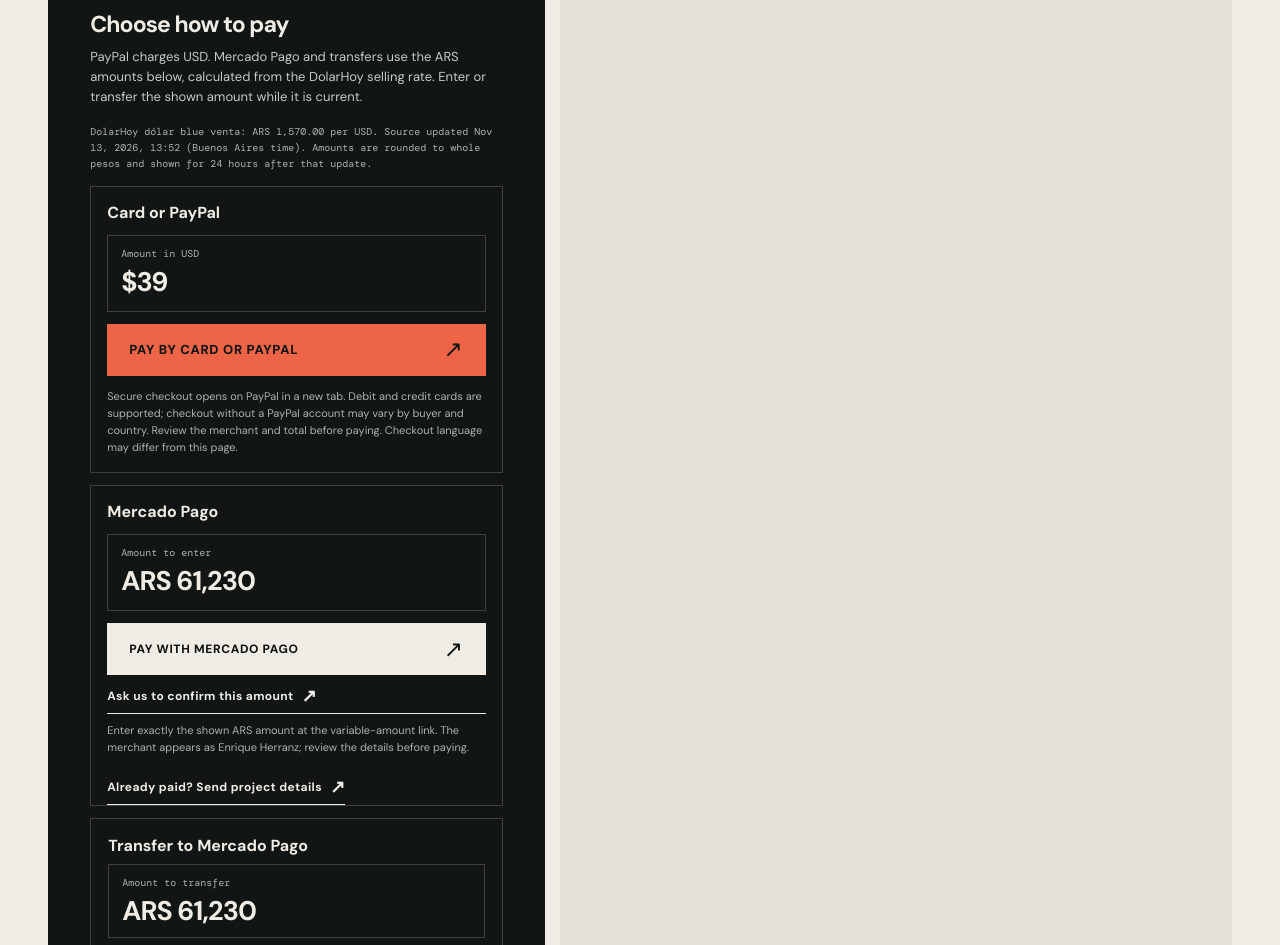
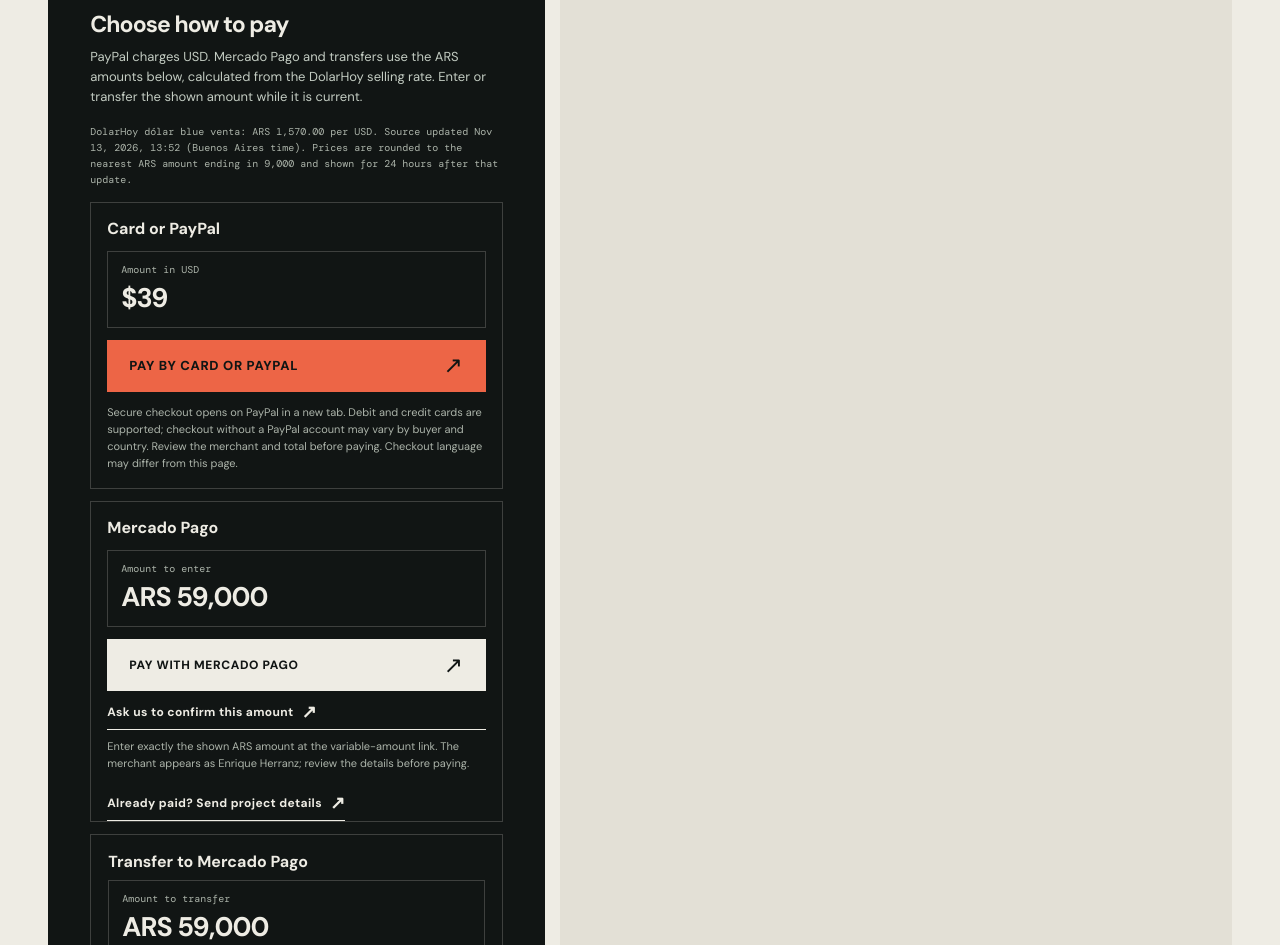
Before and after one commit to 0xsl0th/tonart, a plain HTML site: page booking.html in a window 1280 px wide. Shown: the part 1404-2349 px from the top of the page. Drawn offline with nearby package versions, Linux system fonts and the light colour scheme.

Commit message:
Round ARS offers to nearest nine-thousand price

```diff
--- a/booking.html
+++ b/booking.html
@@ -9,7 +9,7 @@
     <link rel="icon" type="image/svg+xml" href="assets/favicon.svg" />
     <link rel="stylesheet" href="styles.css" />
     <link rel="stylesheet" href="booking.css?v=aligned-payment-cards-20261112" />
-    <script src="booking.js?v=payment-choices-20261112" defer></script>
+    <script src="booking.js?v=rounded-ars-20261113" defer></script>
     <title>Book a project — Tonart</title>
   </head>
   <body class="booking-page">
--- a/booking.js
+++ b/booking.js
@@ -183,7 +183,7 @@
     en: {
       locale: "en-US",
       activeIntro: "PayPal charges USD. Mercado Pago and transfers use the ARS amounts below, calculated from the DolarHoy selling rate. Enter or transfer the shown amount while it is current.",
-      rateMeta: (label, rate, checked) => `${label}: ARS ${rate} per USD. Source updated ${checked} (Buenos Aires time). Amounts are rounded to whole pesos and shown for 24 hours after that update.`,
+      rateMeta: (label, rate, checked) => `${label}: ARS ${rate} per USD. Source updated ${checked} (Buenos Aires time). Prices are rounded to the nearest ARS amount ending in 9,000 and shown for 24 hours after that update.`,
       mpNote: "Enter exactly the shown ARS amount at the variable-amount link. The merchant appears as Enrique Herranz; review the details before paying.",
       transferNote: "Transfer exactly the shown ARS amount to the alias below. Check the recipient in your bank or wallet.",
       confirm: "Ask us to confirm this amount",
@@ -191,7 +191,7 @@
     es: {
       locale: "es-AR",
       activeIntro: "PayPal cobra en USD. Mercado Pago y las transferencias usan los importes en ARS de abajo, calculados con la cotización de venta de DolarHoy. Ingresa o transfiere el importe indicado mientras esté vigente.",
-      rateMeta: (label, rate, checked) => `${label}: ARS ${rate} por USD. Fuente actualizada el ${checked} (hora de Buenos Aires). Los importes se redondean a pesos enteros y se muestran durante 24 horas desde esa actualización.`,
+      rateMeta: (label, rate, checked) => `${label}: ARS ${rate} por USD. Fuente actualizada el ${checked} (hora de Buenos Aires). Los precios se ajustan al importe más cercano terminado en 9.000 pesos y se muestran durante 24 horas desde esa actualización.`,
       mpNote: "Ingresa exactamente el importe indicado en ARS en el link de monto variable. El vendedor aparece como Enrique Herranz; comprueba los datos antes de pagar.",
       transferNote: "Transfiere exactamente el importe indicado en ARS al alias de abajo. Comprueba el destinatario en tu banco o billetera.",
       confirm: "Pedir confirmación de este importe",
@@ -199,7 +199,7 @@
     de: {
       locale: "de-DE",
       activeIntro: "PayPal rechnet in USD ab. Für Mercado Pago und Überweisungen gelten die unten angegebenen ARS-Beträge auf Basis des DolarHoy-Verkaufskurses. Gib den Betrag ein oder überweise ihn, solange er aktuell ist.",
-      rateMeta: (label, rate, checked) => `${label}: ARS ${rate} je USD. Quelle aktualisiert am ${checked} (Ortszeit Buenos Aires). Die Beträge werden auf ganze Pesos gerundet und 24 Stunden nach dieser Aktualisierung angezeigt.`,
+      rateMeta: (label, rate, checked) => `${label}: ARS ${rate} je USD. Quelle aktualisiert am ${checked} (Ortszeit Buenos Aires). Die Preise werden auf den nächstliegenden ARS-Betrag mit 9.000 am Ende gerundet und 24 Stunden nach dieser Aktualisierung angezeigt.`,
       mpNote: "Gib im Link mit frei wählbarem Betrag genau den angezeigten ARS-Betrag ein. Als Anbieter erscheint Enrique Herranz; prüfe die Angaben vor der Zahlung.",
       transferNote: "Überweise genau den angezeigten ARS-Betrag an den Alias unten. Prüfe den Empfänger in deiner Bank oder Wallet.",
       confirm: "Diesen Betrag bestätigen lassen",
@@ -276,6 +276,14 @@
     return `ARS ${new Intl.NumberFormat(rateCopy[language].locale, { maximumFractionDigits: 0 }).format(amount)}`;
   }
 
+  function customerArsPrice(usdPrice, rate) {
+    const converted = Math.round(usdPrice * rate);
+    if (!Number.isSafeInteger(converted) || converted <= 0) return 0;
+    // Choose the closest positive price ending in 9,000; exact midpoints round up.
+    const rounded = Math.round((converted + 1000) / 10000) * 10000 - 1000;
+    return Number.isSafeInteger(rounded) ? Math.max(9000, rounded) : 0;
+  }
+
   function quoteUrl(method, name, price, epCount, arsAmount) {
     const copy = quoteCopy[language];
     const methodName = method === "mercadopago" ? copy.mercadoPago : copy.transfer;
@@ -323,7 +331,7 @@
     mpHandoverLink.href = `handover.html?service=${encodeURIComponent(handoverKey)}&payment=mercadopago`;
     transferHandoverLink.href = `handover.html?service=${encodeURIComponent(handoverKey)}&payment=transfer`;
     const checkedRate = currentArsRate();
-    const arsAmount = checkedRate ? Math.round(price * checkedRate.rate) : 0;
+    const arsAmount = checkedRate ? customerArsPrice(price, checkedRate.rate) : 0;
     const hasArsAmounts = Boolean(checkedRate && Number.isSafeInteger(arsAmount) && arsAmount > 0);
     if (arsExpiryTimer) clearTimeout(arsExpiryTimer);
     arsExpiryTimer = hasArsAmounts
```
Also changed, not shown: 2 other files.
